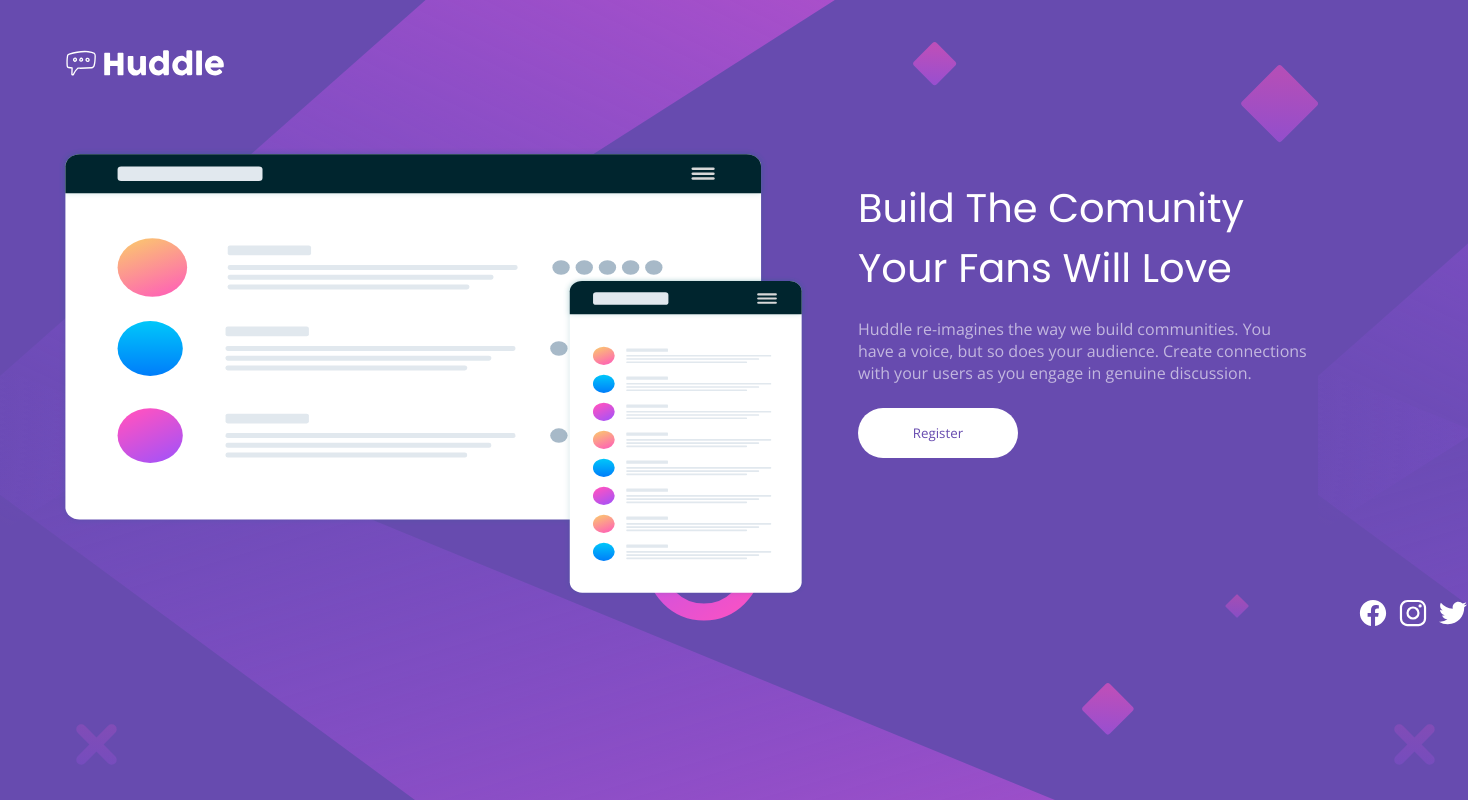
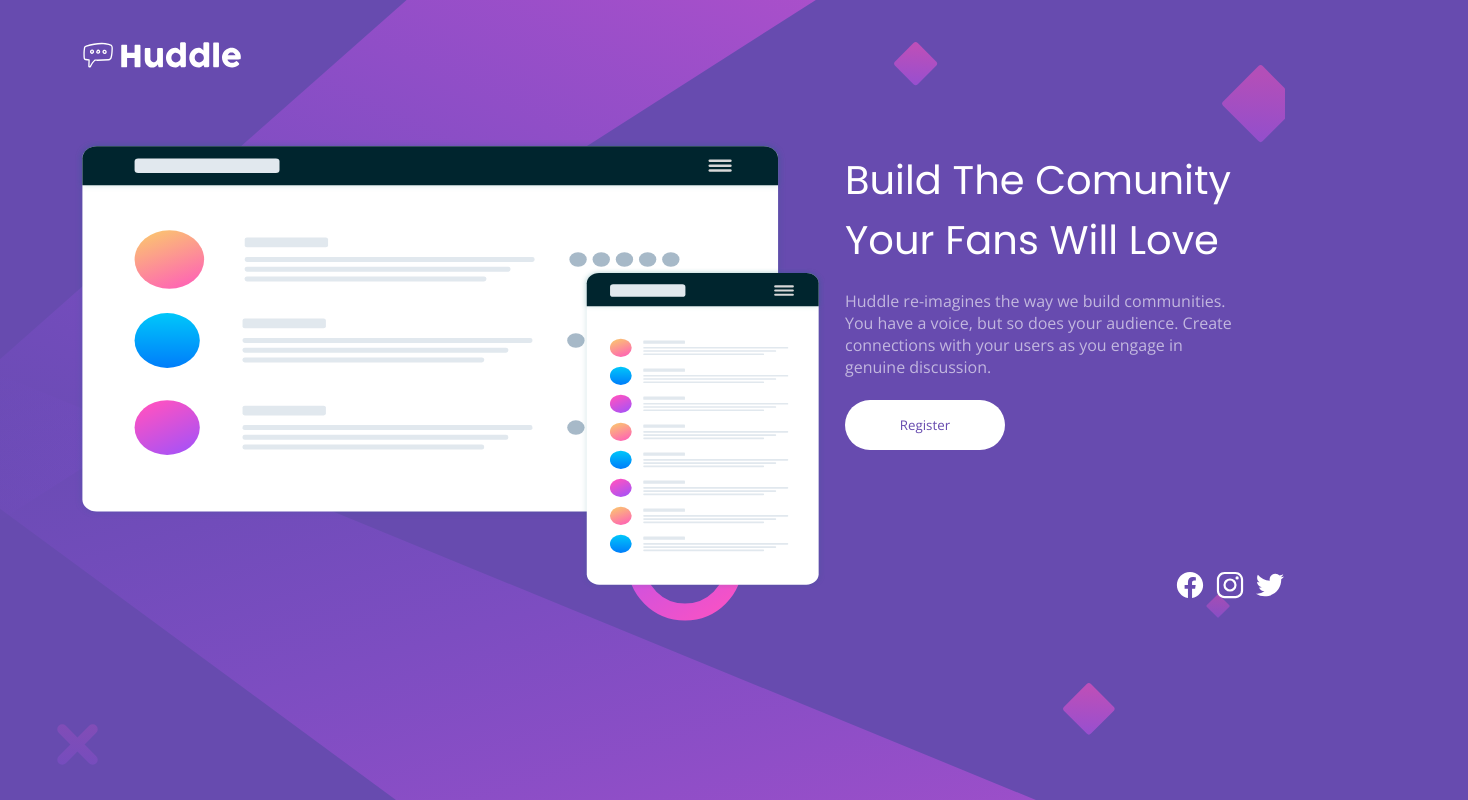
Before and after one commit to Valentinn77777/huddle-landing-page-with-single-introductory-section, a plain HTML site: page index.html in a window 1280 px wide. Shown: the whole page, 1468 px wide, since content can reach past the window. Drawn offline with Linux system fonts and the light colour scheme.

Commit message:
Update stlye.css

```diff
--- a/stlye.css
+++ b/stlye.css
@@ -8,13 +8,22 @@
 }
 
 body {
+    display: flex;
+    justify-content: center;
+    align-content: center;
+
+    background-position: center center;
+    background-attachment: fixed;
+    background-repeat: no-repeat; background-size: cover;
     background-image: url("./images/bg-desktop.svg");
     background-color: hsl(257, 40%, 49%);
 
     height: 100vh;
     width: 100vw;
 
-    flex-direction: row;
+    box-sizing: border-box;
+    padding: 0px;
+    margin: 0px;
 }
 
 .Title_Img {
@@ -25,7 +34,6 @@ body {
     justify-content: left;
 
     margin-top: -30px;
-    margin-left: 50px;
 }
 
 .Ilustation_Img {
@@ -35,7 +43,6 @@ body {
     display: flex;
     justify-content: left;
 
-    margin-left: 50px;
 }
 
 .Middle {
@@ -48,7 +55,7 @@ body {
 
     position: absolute;
     margin-top: -420px;
-    margin-left: 850px;
+    margin-left: 770px;
 }
 
 .center {
@@ -60,11 +67,11 @@ body {
 
     opacity: 0.6;
 
-    width: 450px;
+    width: 400px;
 
     position: absolute;
     margin-top: -280px;
-    margin-left: 850px;
+    margin-left: 770px;
 }
 
 .Reg_Button {
@@ -80,8 +87,8 @@ body {
     width: 160px;
 
     position: absolute;
-    margin-top: -190px;
-    margin-left: 850px;
+    margin-top: -170px;
+    margin-left: 770px;
 
     cursor: pointer;
 }
@@ -97,7 +104,8 @@ body {
     display: flex;
     gap: 10px;
 
-    margin-left: 1350px;
+    margin-left: 1100px;
+    margin-top: -20px;
 
     cursor: pointer;
 }
```
